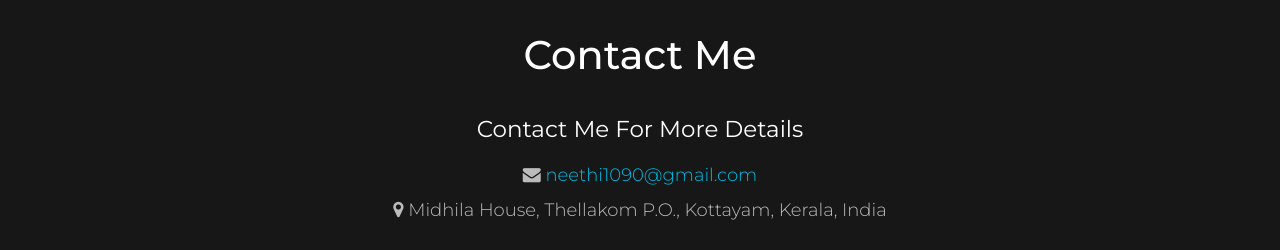
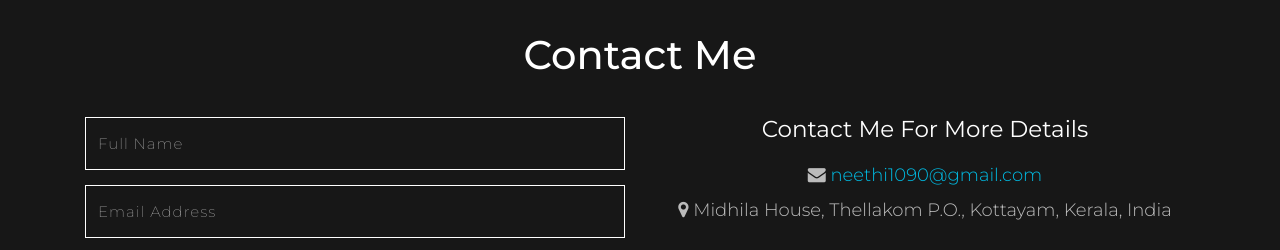
Before and after one commit to NeethiRNair/Neethi-Static-Website, a plain HTML site: page index.html in a window 1280 px wide. Shown: the part 3870-4120 px from the top of the page. Drawn offline with nearby package versions, Linux system fonts and the light colour scheme.

Commit message:
Update index.html

```diff
--- a/index.html
+++ b/index.html
@@ -540,20 +540,20 @@ Smartphone Compatible web template, free webdesigns for Nokia, Samsung, LG, Sony
 <section class="comment-w3l" id="contact">
 	<div class="container">
 		<h3 class="text-center">Contact Me</h3>
-		<!-- <div class="col-lg-6 col-md-6 col-sm-6 comment-agile1" data-aos="flip-left">
-			<form action="#" method="post">
+		<div class="col-lg-6 col-md-6 col-sm-6 comment-agile1" data-aos="flip-left">
+		<form action="http://formspree.io/meera.neethi@gmail.com" method="post">
                 <div class="control-group form-group">
                     <div class="controls">
                         <input type="text" class="form-control" id="name" placeholder="Full Name" required="">
                         <p class="help-block"></p>
                     </div>
                 </div>
-				<div class="control-group form-group">
+		<div class="control-group form-group">
                     <div class="controls">
                         <input type="email" class="form-control" id="email" placeholder="Email Address" required="">
                     </div>
                 </div>
-				<div class="control-group form-group">
+		<div class="control-group form-group">
                     <div class="controls">
                         <input type="text" class="form-control" id="name1" placeholder="Phone Number" required="">
 						<p class="help-block"></p>
@@ -564,10 +564,11 @@ Smartphone Compatible web template, free webdesigns for Nokia, Samsung, LG, Sony
                         <textarea rows="10" cols="100" class="form-control" id="message" placeholder="Message" required=""></textarea>
                     </div>
                 </div>
-				<button type="submit" class="btn btn-primary">Send Message</button>
+		<button type="submit" class="btn btn-primary">Send Message</button>
             </form>
-		</div> -->
-		<div class="col-lg-12 col-md-12 col-sm-12 text-center comment-agile2" data-aos="flip-right">
+		</div>
+
+		<div class="col-lg-6 col-md-6 col-sm-6 text-center comment-agile2" data-aos="flip-right">
 			<h4>Contact me for more details</h4>
 			<!-- <p class="comment-w3">Lorem ipsum dolor sit amet, consectetur adipiscing elit. Sed insapien urna. Aenean Sed insapien urna in diam lacus. Nullam nisl urna, in consequat eget enim vitae, faucibus malesuada consectetur adipisc ingelit in consequat enim vitae</p>
 			 -->
```
